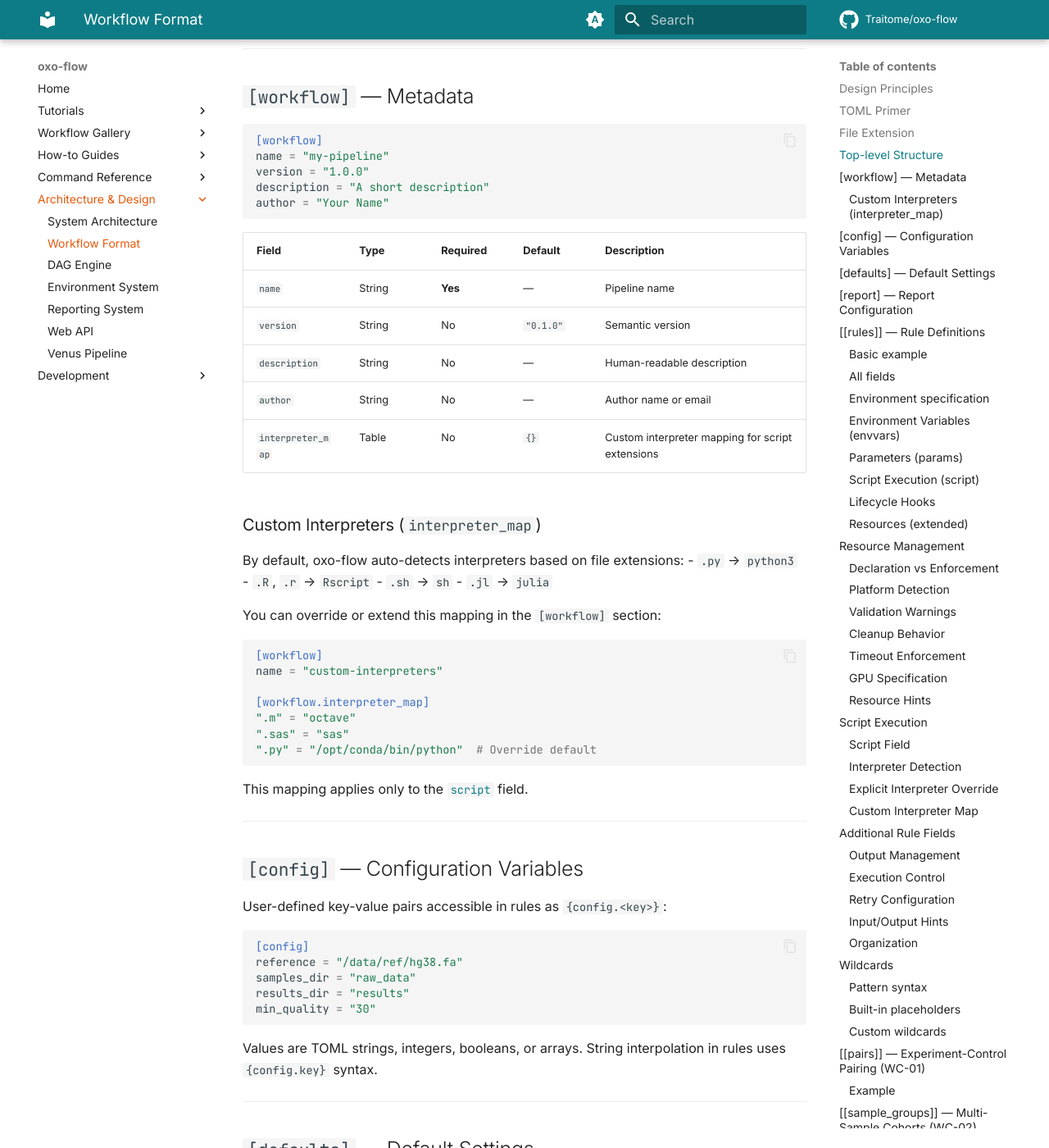
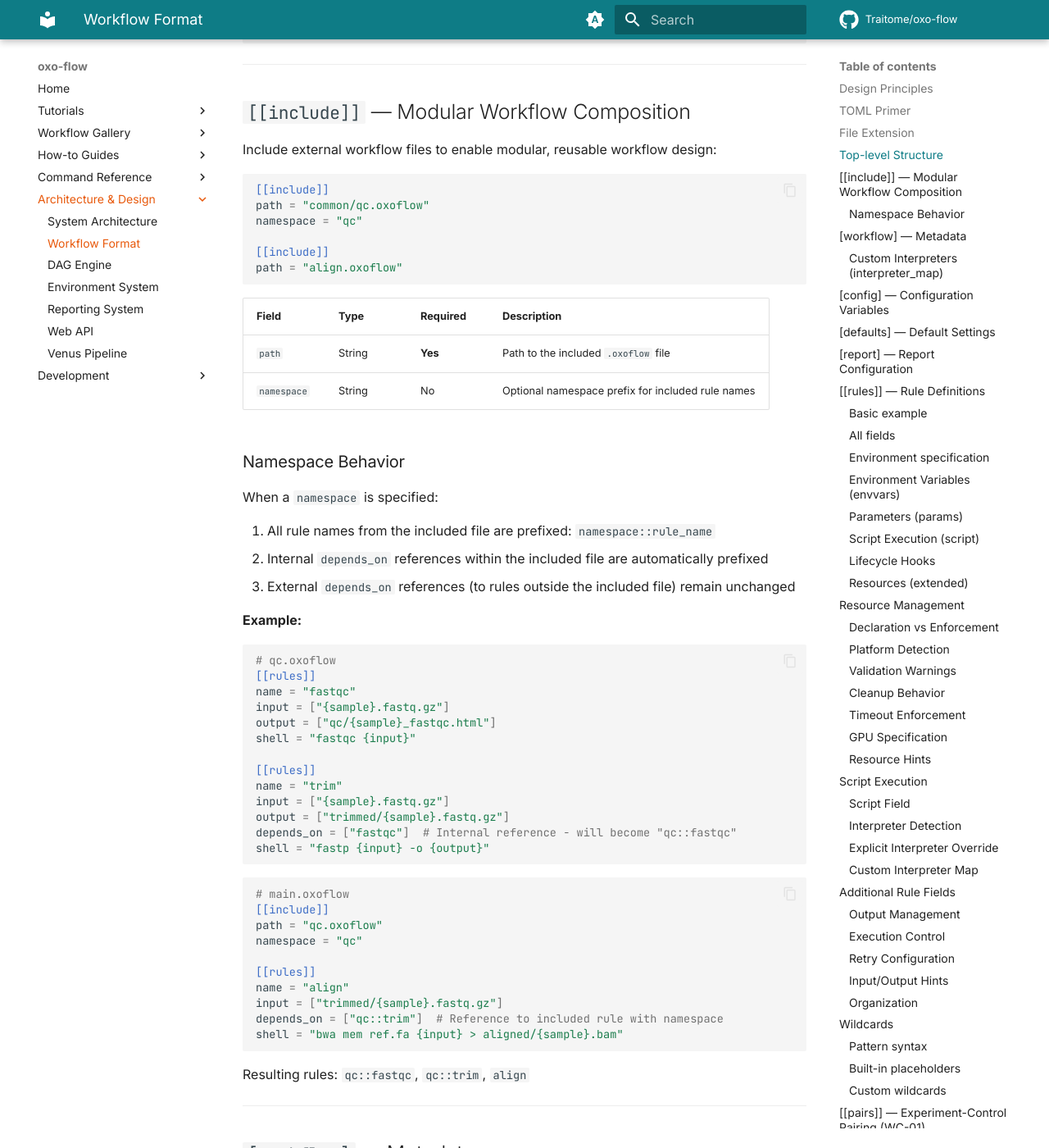
Before and after one commit to Traitome/oxo-flow, an MkDocs documentation site: the page built from docs/guide/src/reference/workflow-format.md, in a window 1280 px wide and 1400 px high, scrolled down 1304 px. Shown: the whole window at 82% size. Built offline with MkDocs 1.6.1 and Material for MkDocs 9.7.7, drawn with Linux system fonts in a browser that asks for light colours; comment, search, counter and statistics services are not loaded.

Commit message:
fix: address all issues from 30-expert review
Code fixes:
- Replace unwrap() with expect() for mutex lock in sys.rs
- Add documentation for expect() usage
- Fix rustdoc broken link in dag.rs (Self::to_dot())

Documentation updates:
- Add --orphans flag documentation to clean.md
- Add --pending-timeout flag documentation to cluster.md
- Add progress bar description to run.md output section
- Add [[include]] directive documentation to workflow-format.md
- Add namespace behavior and depends_on resolution explanation

All changes verified with make ci (all tests pass).

````diff
--- a/docs/guide/src/reference/workflow-format.md
+++ b/docs/guide/src/reference/workflow-format.md
@@ -40,8 +40,70 @@ Workflow files must use the `.oxoflow` extension (e.g., `qc_pipeline.oxoflow`).
 [config]            # Optional: user variables
 [defaults]          # Optional: rule defaults
 [report]            # Optional: report configuration
+[[include]]         # Optional: include external workflow files
 [[rules]]           # Required: one or more rules
 ```
+
+---
+
+## `[[include]]` — Modular Workflow Composition
+
+Include external workflow files to enable modular, reusable workflow design:
+
+```toml
+[[include]]
+path = "common/qc.oxoflow"
+namespace = "qc"
+
+[[include]]
+path = "align.oxoflow"
+```
+
+| Field | Type | Required | Description |
+|---|---|---|---|
+| `path` | String | **Yes** | Path to the included `.oxoflow` file |
+| `namespace` | String | No | Optional namespace prefix for included rule names |
+
+### Namespace Behavior
+
+When a `namespace` is specified:
+
+1. All rule names from the included file are prefixed: `namespace::rule_name`
+2. Internal `depends_on` references within the included file are automatically prefixed
+3. External `depends_on` references (to rules outside the included file) remain unchanged
+
+**Example:**
+
+```toml
+# qc.oxoflow
+[[rules]]
+name = "fastqc"
+input = ["{sample}.fastq.gz"]
+output = ["qc/{sample}_fastqc.html"]
+shell = "fastqc {input}"
+
+[[rules]]
+name = "trim"
+input = ["{sample}.fastq.gz"]
+output = ["trimmed/{sample}.fastq.gz"]
+depends_on = ["fastqc"]  # Internal reference - will become "qc::fastqc"
+shell = "fastp {input} -o {output}"
+```
+
+```toml
+# main.oxoflow
+[[include]]
+path = "qc.oxoflow"
+namespace = "qc"
+
+[[rules]]
+name = "align"
+input = ["trimmed/{sample}.fastq.gz"]
+depends_on = ["qc::trim"]  # Reference to included rule with namespace
+shell = "bwa mem ref.fa {input} > aligned/{sample}.bam"
+```
+
+Resulting rules: `qc::fastqc`, `qc::trim`, `align`
 
 ---
 
````
Also changed, not shown: docs/guide/src/commands/clean.md (+9 -0 lines), docs/guide/src/commands/cluster.md (+9 -0 lines), docs/guide/src/commands/run.md (+6 -0 lines), 3 other files.
